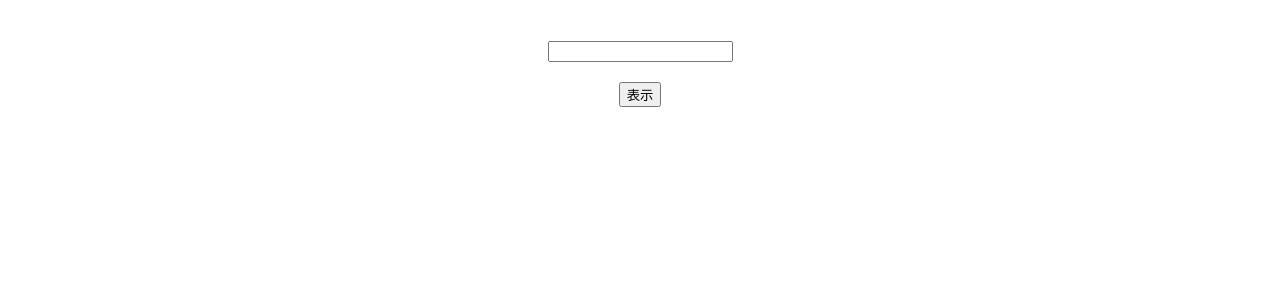
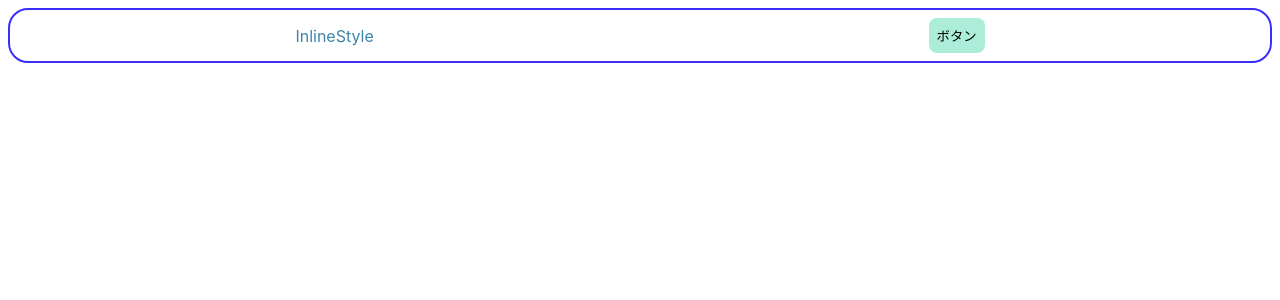
Before and after one commit to Hashi-02/react-jake, a React (Create React App) app: page / in a window 1280 px wide. Shown: the top 300 px of the page. Built offline with nearby package versions, Linux system fonts and the light colour scheme.

Commit message:
inlineStyleCSS

```diff
--- a/src/App.js
+++ b/src/App.js
@@ -1,30 +1,10 @@
-import { useState, useCallback } from 'react';
 import './App.css';
-import { ChildArea } from './components/ChildArea';
+import { InlineStyle } from './components/InlineStyle';
 
 function App() {
-  const [text, setText] = useState('');
-  const [open, setOpen] = useState(false);
-
-  const onChangeText = (e) => {
-    setText(e.target.value);
-  };
-  const onOpen = () => {
-    setOpen(!open);
-  };
-  const onClose = useCallback(() => {
-    setOpen(false);
-  }, []);
-
   return (
     <div className="App">
-      <br />
-      <br />
-      <input value={text} onChange={onChangeText} />
-      <br />
-      <br />
-      <button onClick={onOpen}>表示</button>
-      <ChildArea open={open} onClose={onClose} />
+      <InlineStyle />
     </div>
   );
 }
--- /dev/null
+++ b/src/components/InlineStyle.jsx
@@ -0,0 +1,30 @@
+import React from 'react';
+
+export const InlineStyle = () => {
+  const containerStyle = {
+    border: 'solid 2px #392eff',
+    // border-radius:"20px",
+    borderRadius: '20px',
+    padding: '8px',
+    margin: '8px',
+    display: 'flex',
+    justifyContent: 'space-around',
+    alignItems: 'center',
+  };
+  const titleStyle = {
+    margin: 0,
+    color: '#3d84a8',
+  };
+  const buttonStyle = {
+    backgroundColor: '#abedd8',
+    border: 'none',
+    padding: '8px',
+    borderRadius: '8px',
+  };
+  return (
+    <div style={containerStyle}>
+      <p style={titleStyle}>InlineStyle</p>
+      <button style={buttonStyle}>ボタン</button>
+    </div>
+  );
+};
```
